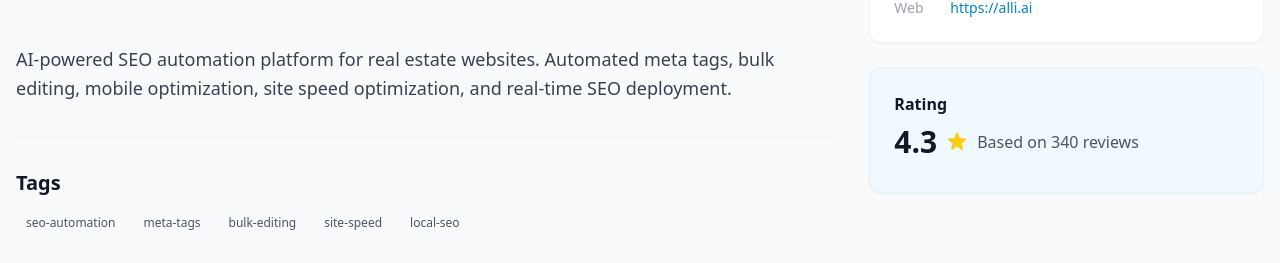
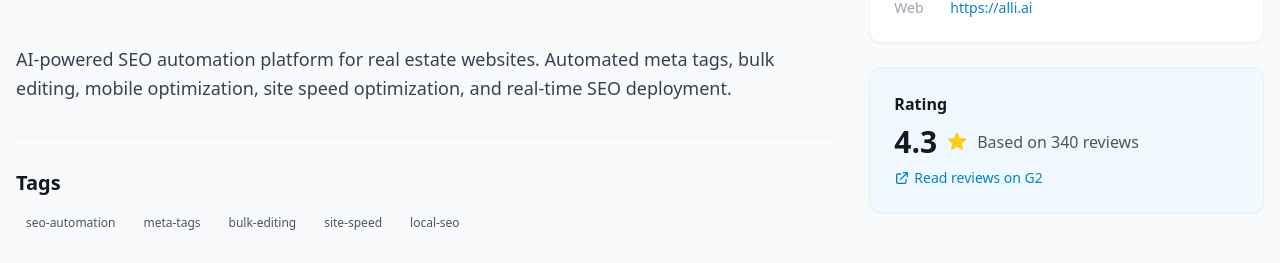
Before and after one commit to slsinteractive88-stack/ai-tools-real-estate-directory, a Next.js app: page /listings/alli-ai in a window 1280 px wide. Shown: the part 212-475 px from the top of the page. Built offline with nearby package versions, Linux system fonts and the light colour scheme; no server answers.

Commit message:
Add review link to listing detail page; fix category counts from actual tools data

```diff
--- a/src/app/listings/[slug]/page.tsx
+++ b/src/app/listings/[slug]/page.tsx
@@ -132,6 +132,17 @@
                     <span className="text-gray-600">Editor's rating</span>
                   )}
                 </div>
+                {listing.reviewUrl && listing.reviewCount > 0 && (
+                  <a
+                    href={listing.reviewUrl}
+                    target="_blank"
+                    rel="noopener noreferrer"
+                    className="text-sm text-primary-600 hover:underline flex items-center gap-1"
+                  >
+                    <svg className="w-4 h-4" fill="none" stroke="currentColor" viewBox="0 0 24 24"><path strokeLinecap="round" strokeLinejoin="round" strokeWidth={2} d="M10 6H6a2 2 0 00-2 2v10a2 2 0 002 2h10a2 2 0 002-2v-4M14 4h6m0 0v6m0-6L10 14"/></svg>
+                    Read reviews on {listing.reviewSource || 'review site'}
+                  </a>
+                )}
               </div>
 
               <div aria-label="Advertisement">
```
